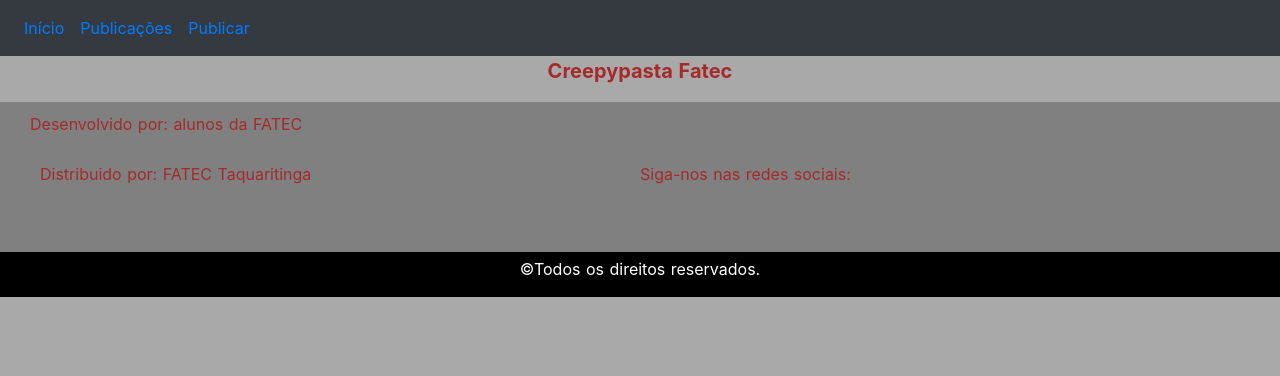
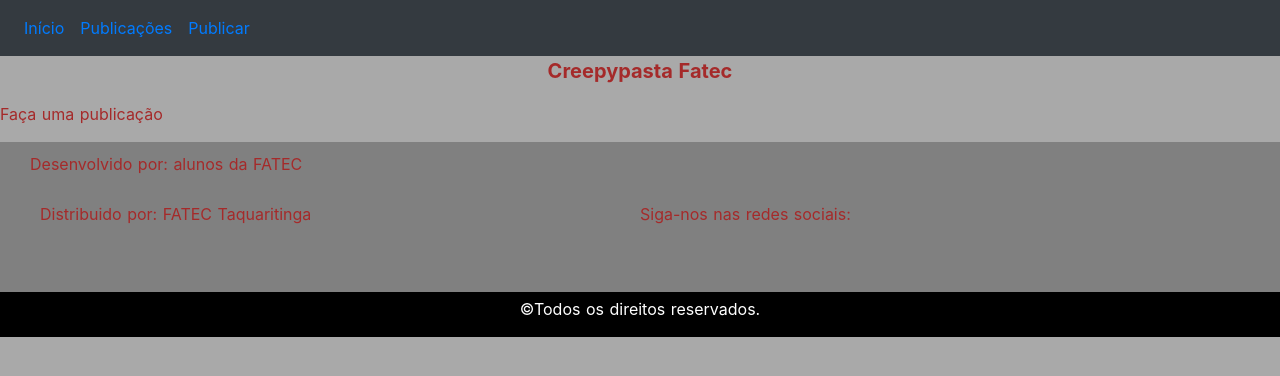
Before and after one commit to Leao04/Blog-si-project, a Nuxt app: page /publish in a window 1280 px wide. Shown: the top 376 px of the page. Built offline with nearby package versions, Linux system fonts and the light colour scheme.

Commit message:
parte inicia das publicação

```diff
--- /dev/null
+++ b/pages/publications.vue
@@ -0,0 +1,5 @@
+<template>
+  <div>
+    <p>Publicações anteriores</p>
+  </div>
+</template>
--- /dev/null
+++ b/pages/publish.vue
@@ -0,0 +1,5 @@
+<template>
+  <div>
+    <p>Faça uma publicação</p>
+  </div>
+</template>
```
